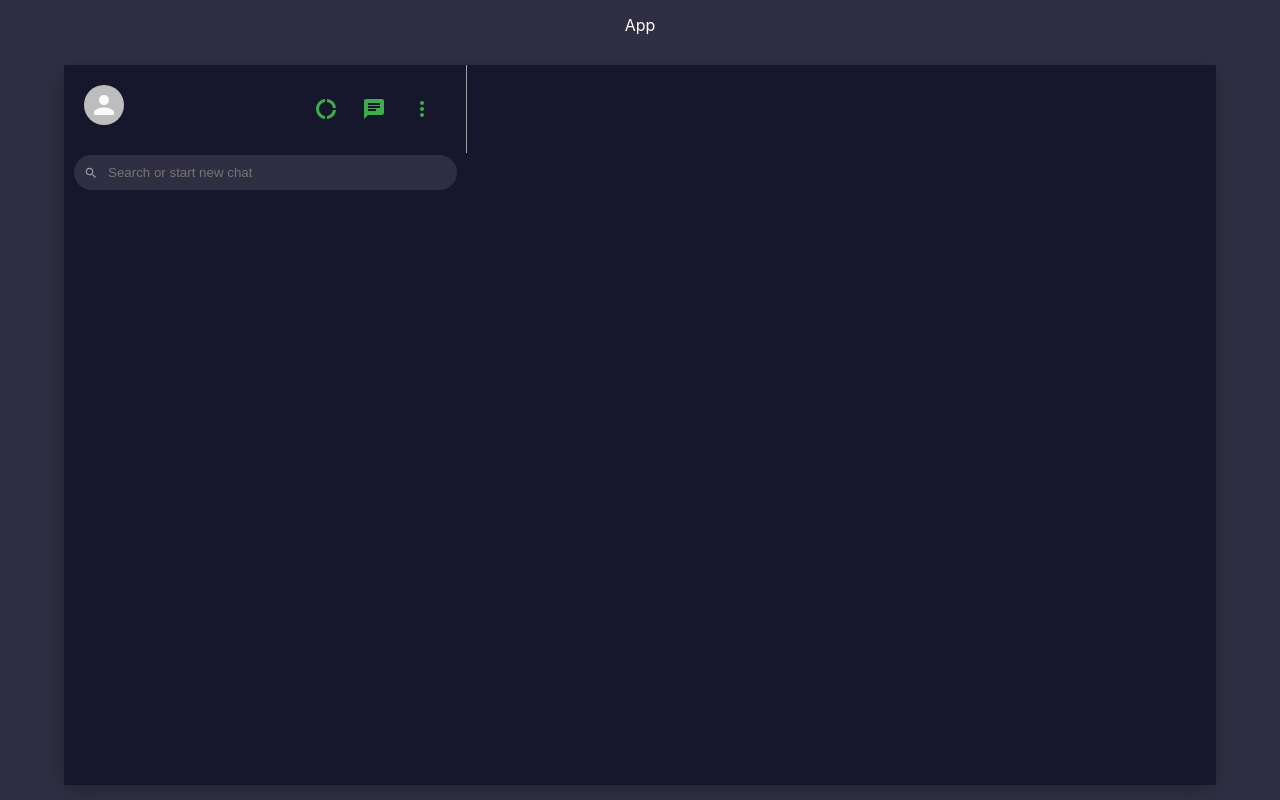
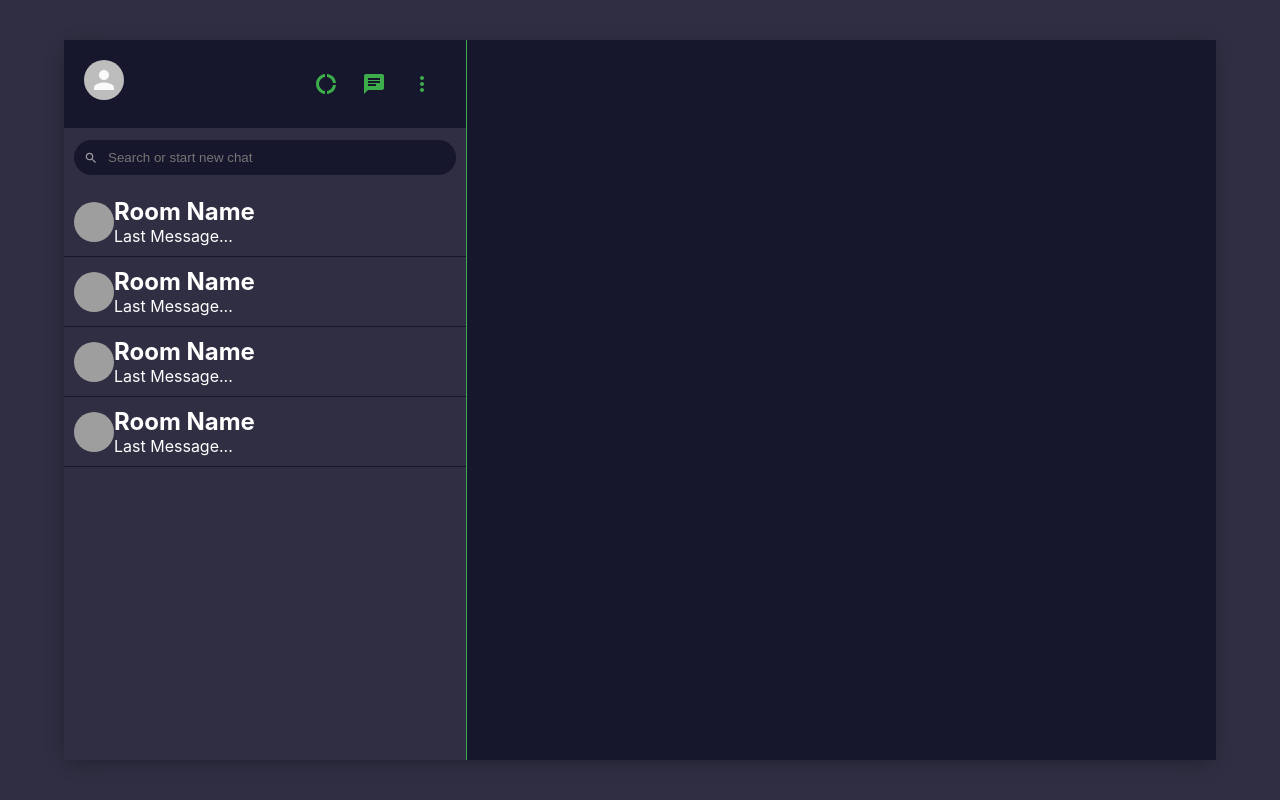
Before and after one commit to azizamari/talk2talk, a React (Create React App) app in the folder client/: page / in a window 1280 px wide. Built offline with nearby package versions, Linux system fonts and the light colour scheme; grey boxes are pictures that could not be loaded.

Commit message:
Add sidebar border and add sidebarChat component

```diff
--- a/client/src/App.js
+++ b/client/src/App.js
@@ -5,7 +5,6 @@ import Sidebar from './Sidebar';
 function App() {
   return (
     <div className="app">
-        App
         <div className="app__body">
             {/* SideBar */}
             <Sidebar />
--- a/client/src/Sidebar.css
+++ b/client/src/Sidebar.css
@@ -7,7 +7,7 @@
     display:flex;
     justify-content:space-between;
     padding:20px;
-    border-right: 1px solid #9E9EA7;
+    border-right: 1px solid #3DAC4B;
 }
 
 .sidebar__headerRight{
@@ -25,15 +25,16 @@
 .sidebar__search{
     display:flex;
     align-items:center;
-    /* background-color:#2F2E42;  */
-    height:39px;
+    background-color:#2F2E42;
+    height:59px;
     padding:10px;
+    border-right: 1px solid #3DAC4B;
 }
 
 .sidebar__searchContainer{
     display:flex;
     align-items:center;
-    background-color:#2F2E42;
+    background-color:#16172C;
     width:100%;
     height: 35px;
     border-radius:20px;
@@ -52,6 +53,13 @@
     caret-color:white;
 }
 
+.sidebar__chats{
+    background-color:#2F2E42;
+    flex:1;
+    overflow: auto;
+    border-right: 1px solid #3DAC4B;
+}
+
 .icon__white{
     color:#9E9EA7;
 }
--- a/client/src/Sidebar.js
+++ b/client/src/Sidebar.js
@@ -4,6 +4,7 @@ import DonutLargeIcon from '@material-ui/icons/DonutLarge';
 import ChatIcon from '@material-ui/icons/Chat';
 import MoreVertIcon from '@material-ui/icons/MoreVert';
 import SearchOutlinedIcon from '@material-ui/icons/SearchOutlined';
+import SidebarChat from './SidebarChat';
 
 import './Sidebar.css';
 
@@ -31,7 +32,10 @@ function Sidebar(){
                 </div>
             </div>
             <div className="sidebar__chats">
-
+                <SidebarChat/>
+                <SidebarChat/>
+                <SidebarChat/>
+                <SidebarChat/>
             </div>
         </div>
     )
--- /dev/null
+++ b/client/src/SidebarChat.css
@@ -0,0 +1,10 @@
+.sidebarChat{
+    display:flex;
+    align-items:center;
+    padding:10px;
+    cursor:pointer;
+    border-bottom: 1px solid #16172C;
+}
+.sidebarChat:hover{
+    background-color:#16172C;
+}
--- /dev/null
+++ b/client/src/SidebarChat.js
@@ -0,0 +1,22 @@
+import React, {useEffect,useState} from 'react';
+import './SidebarChat.css';
+import {Avatar} from '@material-ui/core';
+
+function SidebarChat() {
+    const [seed,setSeed]=useState('');
+    useEffect(()=>{
+        setSeed(Math.floor(Math.random()*1000));
+    },[]);
+
+    return (
+        <div className="sidebarChat">
+            <Avatar src={`https://avatars.dicebear.com/api/gridy/${seed}.svg`} />
+            <div className="sidebarChat__info">
+                <h2>Room Name</h2>
+                <p>Last Message...</p>
+            </div>
+        </div>
+    )
+}
+
+export default SidebarChat
```
